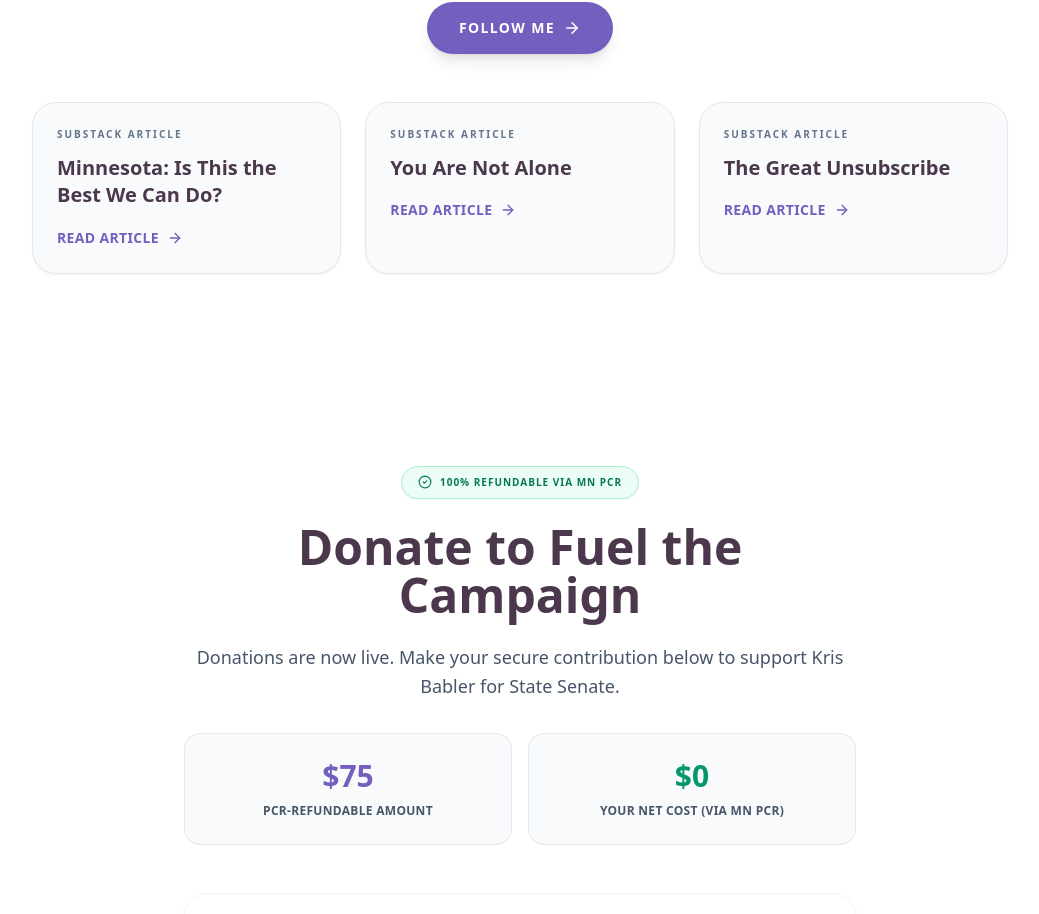
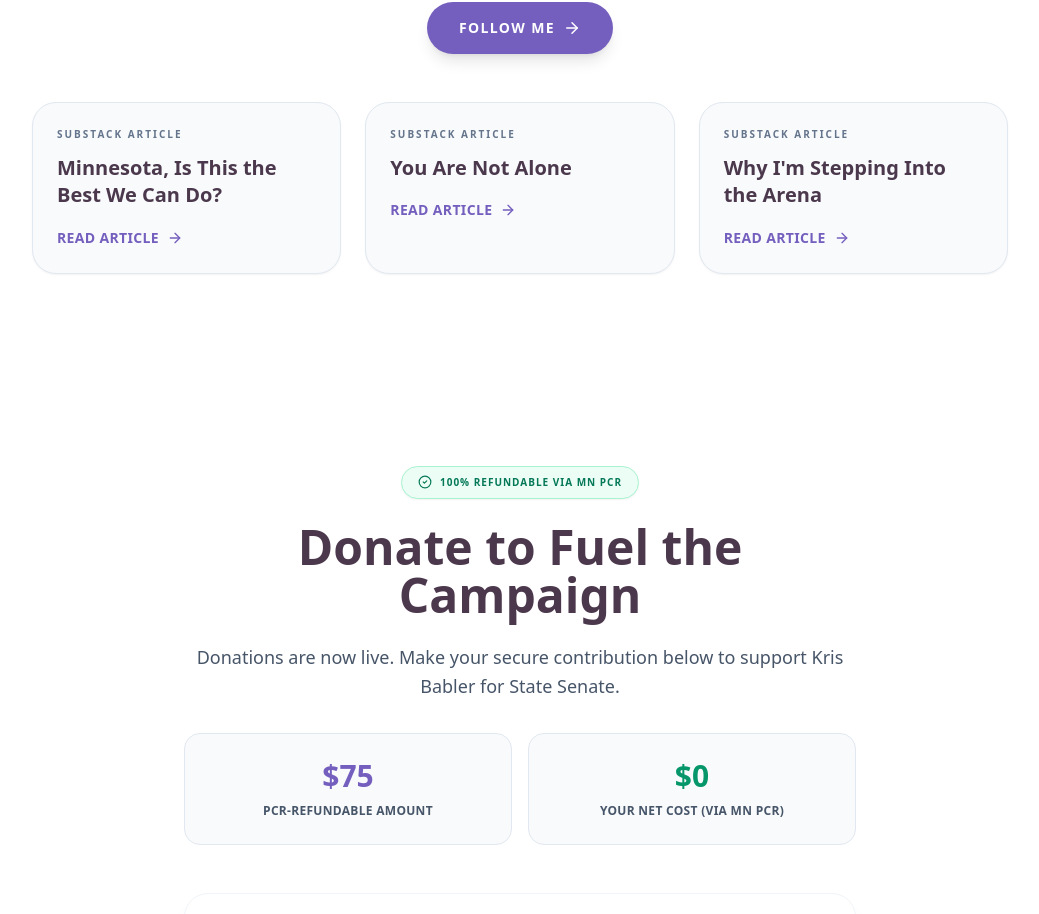
Before and after one commit to kbabler/sd49-senate-site, a React (Vite) app: page / in a window 1280 px wide. Shown: the part 4772-5686 px from the top of the page, without its empty margins (120-1159 px from the left). Built offline with nearby package versions, Linux system fonts and the light colour scheme.

Commit message:
Update App_live.jsx: replace Great Unsubscribe article, fix Minnesota title punctuation

```diff
--- a/src/App_live.jsx
+++ b/src/App_live.jsx
@@ -36,7 +36,7 @@ const CONFIG = {
 
   substackArticles: [
     {
-      title: "Minnesota: Is This the Best We Can Do?",
+      title: "Minnesota, Is This the Best We Can Do?",
       href: "https://krisbabler.substack.com/p/minnesota-is-this-the-best-we-can?r=1i94n6"
     },
     {
@@ -44,8 +44,8 @@ const CONFIG = {
       href: "https://krisbabler.substack.com/p/you-are-not-alone?r=1i94n6"
     },
     {
-      title: "The Great Unsubscribe",
-      href: "https://krisbabler.substack.com/p/the-great-unsubscribe-why-minnesotas?r=1i94n6"
+      title: "Why I'm Stepping Into the Arena",
+      href: "https://krisbabler.substack.com/p/why-im-stepping-into-the-arena"
     }
   ],
 
```
